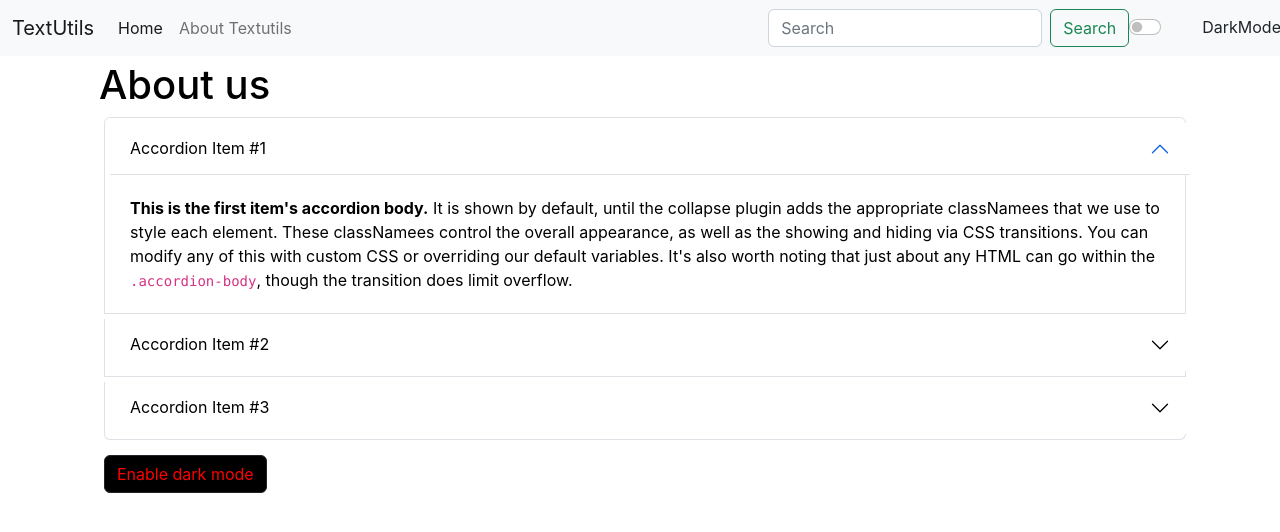
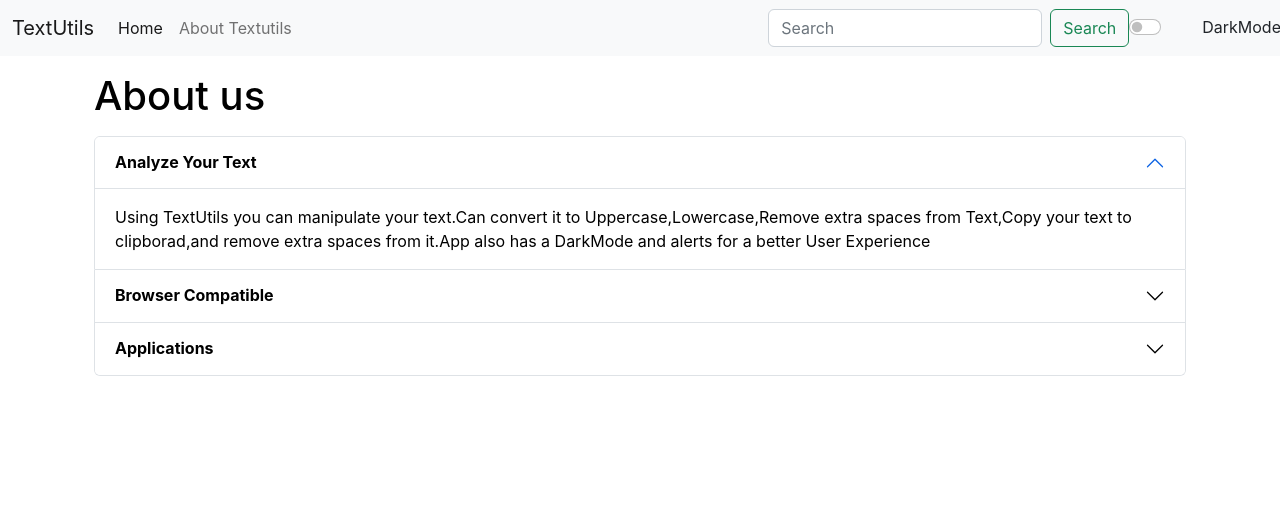
Before and after one commit to RakshitDevra/TextUtils, a React (Create React App) app: page /about in a window 1280 px wide. Shown: the top 532 px of the page. Built offline with nearby package versions, Linux system fonts and the light colour scheme.

Commit message:
Add files via upload

```diff
--- a/src/components/About.js
+++ b/src/components/About.js
@@ -1,88 +1,97 @@
 import React,{useState} from 'react'
 
-export default function About() {
-  const [boxstyle,newStyle]=useState({
-    //  width :100,
-    margin:5,
-    color:'black',
-    backgroundColor :'white'
-  })
-  const [btntext ,newText]=useState('Enable dark mode')  //button text ko change karna hai isiliye as a state variable pass kiya
-   let changeMode= () =>{
-    if(boxstyle.backgroundColor ==='white'){  //if else isiliye use kiya kyunki dobara se light mode bhi banana hai,nahi toh direct newStyle likh dete iss funtion ke andar.
+export default function About(props) {
+  // const [myStyle,newStyle]=useState({
+  //   //  width :100,
+  //   margin:5,
+  //   color:'black',
+  //   backgroundColor :'white'
+  // })
+  let myStyle={
+    color:props.mode==='dark'?'white':'black',
+    backgroundColor:props.mode==='dark'?'black':'white',
 
 
-    newStyle({
-      margin:5,
-      color: 'white',
-      backgroundColor: 'black',
-      border:'1 solid red'
-    })
-    newText('Enable light mode');
-  }else{
-    newStyle({
-      color: 'black',
-      backgroundColor: 'white'
-    })
-    newText('Enable Dark mode')
 
   }
-   }
+  // const [btntext ,newText]=useState('Enable dark mode')  //button text ko change karna hai isiliye as a state variable pass kiya
+  //  let changeMode= () =>{
+  //   if(myStyle.backgroundColor ==='white'){  //if else isiliye use kiya kyunki dobara se light mode bhi banana hai,nahi toh direct newStyle likh dete iss funtion ke andar.
 
-  let btnstyle={
-    margin :10,
-    color :'red',
-    backgroundColor:'black'
-  }
+
+  //   newStyle({
+  //     margin:5,
+  //     color: 'white',
+  //     backgroundColor: 'black',
+  //     border:'1 solid red'
+  //   })
+  //   newText('Enable light mode');
+  // }else{
+  //   newStyle({                 //Aese new style ko itni baar bhi define kar sakte hai.
+  //     color: 'black',
+  //     backgroundColor: 'white'
+  //   })
+  //   newText('Enable Dark mode')
+
+  // }
+  //  }
+
+  // let btnstyle={
+  //   margin :10,
+  //   color :'red',
+  //   backgroundColor:'black'
+  // }
 
   return (
     <>
-    <div className='container' style={boxstyle}>
-<h1>About us</h1>
+    <div className='container' >
+<h1 className='my-3' style={{color:props.mode==='dark'?'white':'black'}}>About us</h1>
 
-    <div className="accordion" id="accordionExample" style={boxstyle}>
+    <div className="accordion" id="accordionExample" style={myStyle}>
   <div className="accordion-item">
     <h2 className="accordion-header" id="headingOne">
-      <button className="accordion-button" type="button" data-bs-toggle="collapse" data-bs-target="#collapseOne" aria-expanded="true" aria-controls="collapseOne" style={boxstyle}>
-        Accordion Item #1
+      <button className="accordion-button" type="button" data-bs-toggle="collapse" data-bs-target="#collapseOne" aria-expanded="true" aria-controls="collapseOne" style={myStyle}>
+       <strong>Analyze Your Text</strong>
       </button>
     </h2>
     <div id="collapseOne" className="accordion-collapse collapse show" aria-labelledby="headingOne" data-bs-parent="#accordionExample">
-      <div className="accordion-body" style={boxstyle}>
-        <strong>This is the first item's accordion body.</strong> It is shown by default, until the collapse plugin adds the appropriate classNamees that we use to style each element. These classNamees control the overall appearance, as well as the showing and hiding via CSS transitions. You can modify any of this with custom CSS or overriding our default variables. It's also worth noting that just about any HTML can go within the <code>.accordion-body</code>, though the transition does limit overflow.
+      <div className="accordion-body" style={myStyle}>
+
+       Using TextUtils you can manipulate your text.Can convert it to Uppercase,Lowercase,Remove extra spaces from Text,Copy your text to clipborad,and remove extra spaces from it.App also has a DarkMode and alerts for a better User Experience
       </div>
     </div>
   </div>
   <div className="accordion-item">
     <h2 className="accordion-header" id="headingTwo">
-      <button className="accordion-button collapsed" type="button" data-bs-toggle="collapse" data-bs-target="#collapseTwo" aria-expanded="false" aria-controls="collapseTwo" style={boxstyle}>
-        Accordion Item #2
+      <button className="accordion-button collapsed" type="button" data-bs-toggle="collapse" data-bs-target="#collapseTwo" aria-expanded="false" aria-controls="collapseTwo" style={myStyle}>
+      <strong>Browser Compatible</strong>
       </button>
     </h2>
     <div id="collapseTwo" className="accordion-collapse collapse" aria-labelledby="headingTwo" data-bs-parent="#accordionExample">
-      <div className="accordion-body" style={boxstyle}>
-        <strong>This is the second item's accordion body.</strong> It is hidden by default, until the collapse plugin adds the appropriate classNamees that we use to style each element. These classNamees control the overall appearance, as well as the showing and hiding via CSS transitions. You can modify any of this with custom CSS or overriding our default variables. It's also worth noting that just about any HTML can go within the <code>.accordion-body</code>, though the transition does limit overflow.
+      <div className="accordion-body" style={myStyle}>
+      This word counter works in any browser such as Chrome,Firefox,Internet Explorere,Safari,Opera,also it is Mobile Responsive.
       </div>
     </div>
   </div>
   <div className="accordion-item">
     <h2 className="accordion-header" id="headingThree">
-      <button className="accordion-button collapsed" type="button" data-bs-toggle="collapse" data-bs-target="#collapseThree" aria-expanded="false" aria-controls="collapseThree" style={boxstyle}>
-        Accordion Item #3
+      <button className="accordion-button collapsed" type="button" data-bs-toggle="collapse" data-bs-target="#collapseThree" aria-expanded="false" aria-controls="collapseThree" style={myStyle}><strong>Applications</strong>
+
       </button>
     </h2>
     <div id="collapseThree" className="accordion-collapse collapse" aria-labelledby="headingThree" data-bs-parent="#accordionExample">
-      <div className="accordion-body" style={boxstyle}>
-        <strong>This is the third item's accordion body.</strong> It is hidden by default, until the collapse plugin adds the appropriate classNamees that we use to style each element. These classNamees control the overall appearance, as well as the showing and hiding via CSS transitions. You can modify any of this with custom CSS or overriding our default variables. It's also worth noting that just about any HTML can go within the <code>.accordion-body</code>, though the transition does limit overflow.
+      <div className="accordion-body" style={myStyle}>
+      It suits to count characters and words in facebook,blog,excel documents,pdf documents ,essays,etc .It is suitable for writing text with word/character limit.
       </div>
     </div>
   </div>
 </div>
 
 </div>
-<div className='container my-7'>
+{/* <div className='container my-7'>
 <button type="button" class="btn btn-dark" style={btnstyle} onClick={changeMode}>{btntext}</button>
-</div>
+</div> */}
 </>
   )
 }
+// .TextUtlis is my first project using Reactjs.It is made with the help of Bootstrap.
```
